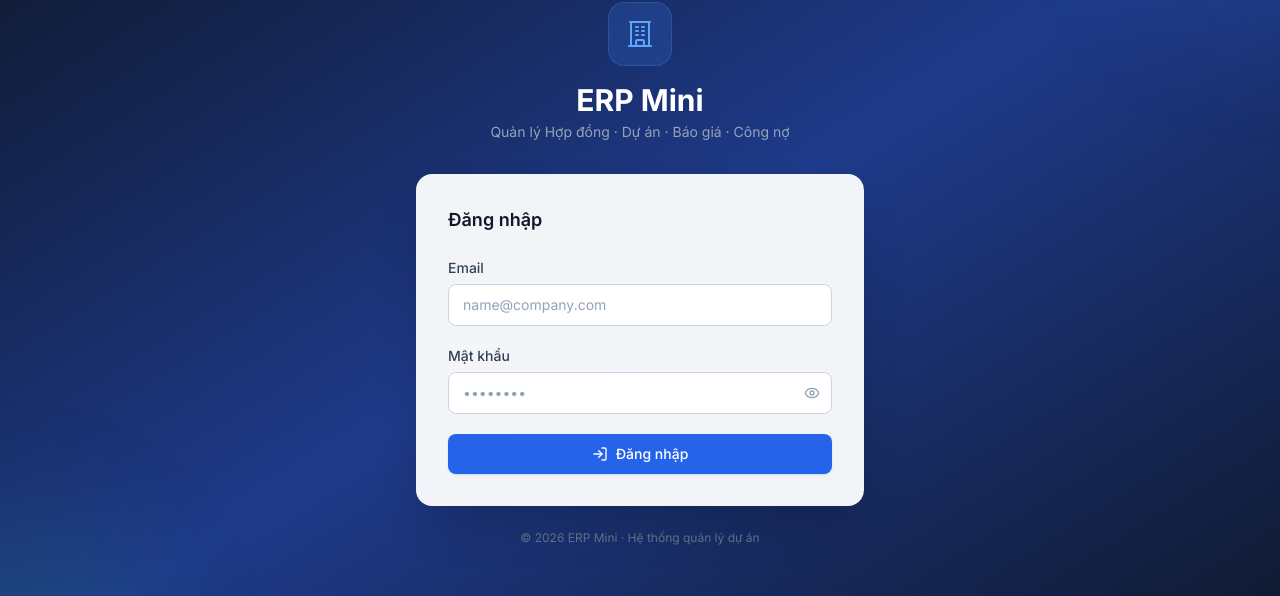
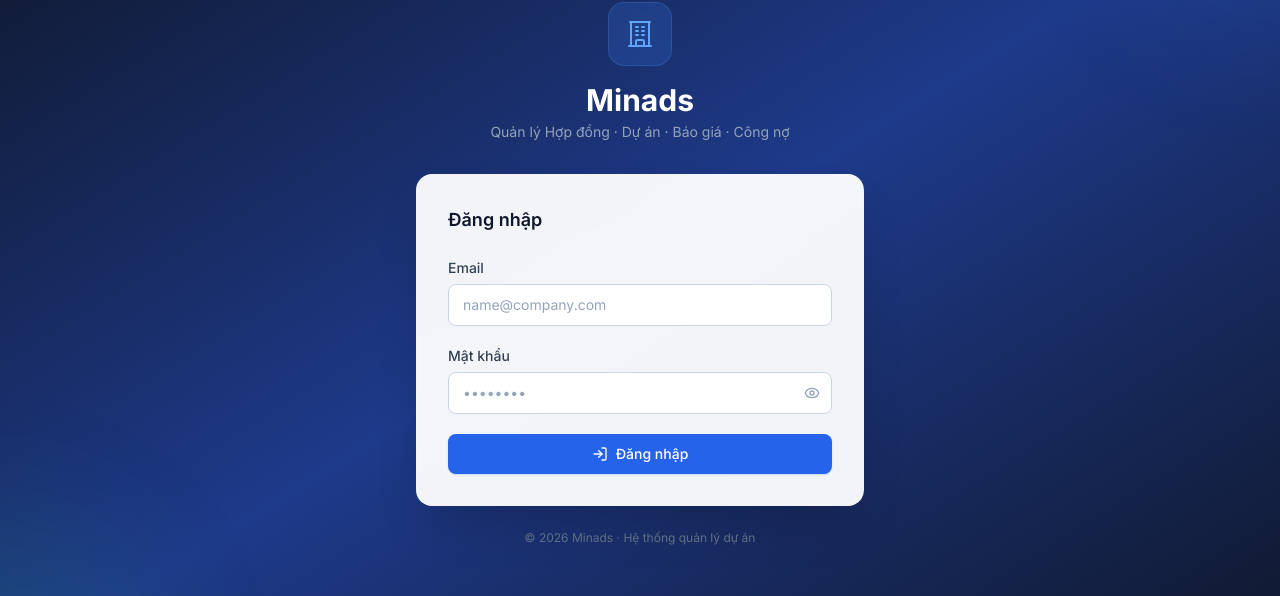
Before and after one commit to Minads-app/Quan-ly-du-an-Minads, a Next.js app: page /login in a window 1280 px wide. Shown: the part 126-722 px from the top of the page. Built offline with nearby package versions, Linux system fonts and the light colour scheme.

Commit message:
Auto update: 20/02/2026 12:19:45,06

```diff
--- a/package.json
+++ b/package.json
@@ -1,5 +1,5 @@
 {
-  "name": "erp-mini",
+  "name": "minads-erp-mini",
   "version": "0.1.0",
   "private": true,
   "scripts": {
--- a/src/app/(protected)/projects/page.tsx
+++ b/src/app/(protected)/projects/page.tsx
@@ -20,6 +20,7 @@ import type { Project, ProjectStatus, ProjectType } from "@/types/database";
 // Extended interface includes contract info
 interface ProjectRow extends Project {
     contract: { name: string; client: { name: string } | null } | null;
+    assignee: { full_name: string } | null;
 }
 
 export default function ProjectsPage() {
@@ -40,7 +41,7 @@ export default function ProjectsPage() {
         setLoading(true);
         let query = supabase
             .from("projects")
-            .select("*, contract:contracts!contract_id(name, client:partners!client_id(name))")
+            .select("*, contract:contracts!contract_id(name, client:partners!client_id(name)), assignee:profiles!assigned_to(full_name)")
             .order("created_at", { ascending: false });
 
         if (statusFilter !== "ALL") {
@@ -57,6 +58,7 @@ export default function ProjectsPage() {
             const fixedData = data.map((item: any) => ({
                 ...item,
                 contract: Array.isArray(item.contract) ? item.contract[0] : item.contract,
+                assignee: Array.isArray(item.assignee) ? item.assignee[0] : item.assignee,
             }));
 
             let result = fixedData as unknown as ProjectRow[];
@@ -66,7 +68,8 @@ export default function ProjectsPage() {
                     (p) =>
                         p.name.toLowerCase().includes(q) ||
                         p.contract?.name.toLowerCase().includes(q) ||
-                        p.contract?.client?.name.toLowerCase().includes(q)
+                        p.contract?.client?.name.toLowerCase().includes(q) ||
+                        p.assignee?.full_name.toLowerCase().includes(q)
                 );
             }
             setProjects(result);
@@ -208,6 +211,9 @@ export default function ProjectsPage() {
                                     </div>
                                     {getStatusBadge(project.status)}
                                 </div>
+                                <div className="mt-2 text-sm text-slate-600">
+                                    <p>Phụ trách: <strong>{project.assignee?.full_name || "—"}</strong></p>
+                                </div>
                                 <div className="mt-2 pt-2 border-t border-slate-100 flex justify-end gap-2">
                                     <button
                                         onClick={() => handleEdit(project)}
@@ -255,7 +261,9 @@ export default function ProjectsPage() {
                                             </div>
                                         </td>
                                         <td>{getStatusBadge(project.status)}</td>
-                                        <td>{project.assigned_to || "—"}</td>
+                                        <td className="font-medium text-slate-900">
+                                            {project.assignee?.full_name || "—"}
+                                        </td>
                                         <td>
                                             <div className="flex justify-end gap-1">
                                                 <button
--- a/src/app/login/page.tsx
+++ b/src/app/login/page.tsx
@@ -73,7 +73,7 @@ export default function LoginPage() {
                             />
                         </svg>
                     </div>
-                    <h1 className="text-3xl font-bold text-white mb-1">ERP Mini</h1>
+                    <h1 className="text-3xl font-bold text-white mb-1">Minads</h1>
                     <p className="text-slate-400 text-sm">
                         Quản lý Hợp đồng · Dự án · Báo giá · Công nợ
                     </p>
@@ -166,7 +166,7 @@ export default function LoginPage() {
 
                 {/* Footer */}
                 <p className="text-center text-slate-500 text-xs mt-6">
-                    © 2026 ERP Mini · Hệ thống quản lý dự án
+                    © 2026 Minads · Hệ thống quản lý dự án
                 </p>
             </div>
         </div>
--- a/src/components/layout/Header.tsx
+++ b/src/components/layout/Header.tsx
@@ -33,7 +33,7 @@ function getPageTitle(pathname: string): string {
             return title;
         }
     }
-    return "ERP Mini";
+    return "Minads";
 }
 
 interface HeaderProps {
@@ -170,8 +170,8 @@ export default function Header({ profile }: HeaderProps) {
                                     key={item.href}
                                     href={item.href}
                                     className={`flex items-center gap-3 px-3 py-2.5 rounded-lg text-sm font-medium transition-colors ${isActive
-                                            ? "bg-primary-50 text-primary-700"
-                                            : "text-slate-600 hover:bg-slate-50"
+                                        ? "bg-primary-50 text-primary-700"
+                                        : "text-slate-600 hover:bg-slate-50"
                                         }`}
                                 >
                                     <Icon className="w-4 h-4" />
--- a/src/components/layout/Sidebar.tsx
+++ b/src/components/layout/Sidebar.tsx
@@ -70,7 +70,7 @@ export default function Sidebar({ userRole }: SidebarProps) {
                     {!collapsed && (
                         <div className="min-w-0">
                             <h1 className="text-base font-bold text-slate-900 truncate">
-                                ERP Mini
+                                Minads
                             </h1>
                             <p className="text-[10px] text-slate-400 truncate">
                                 Quản lý dự án
```
Also changed, not shown: 1 other file (tests, documents, lock files or other folders).
